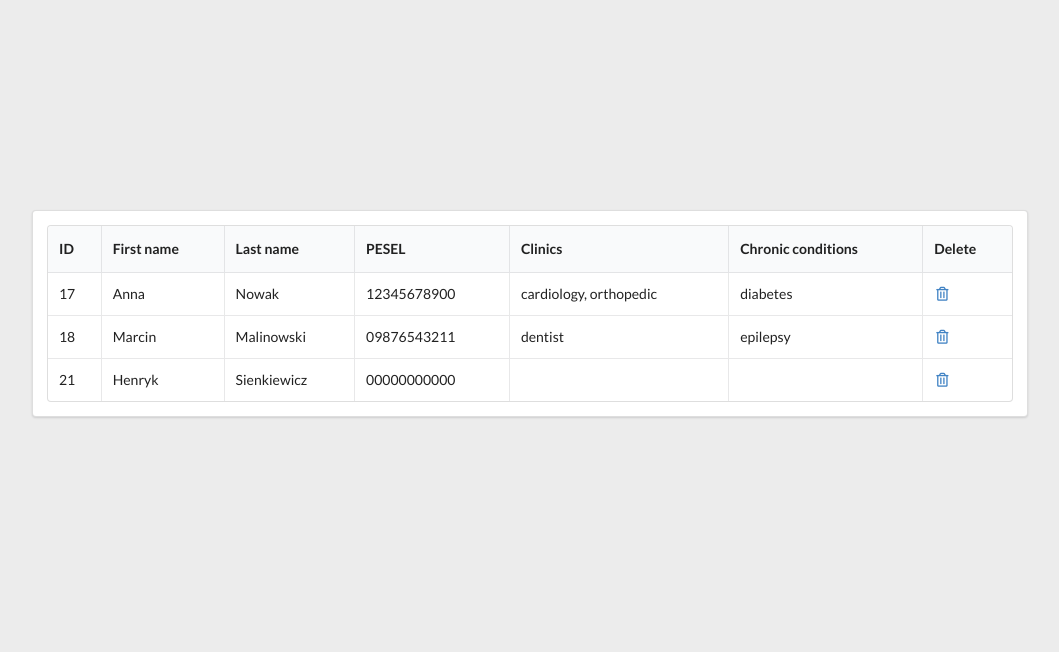
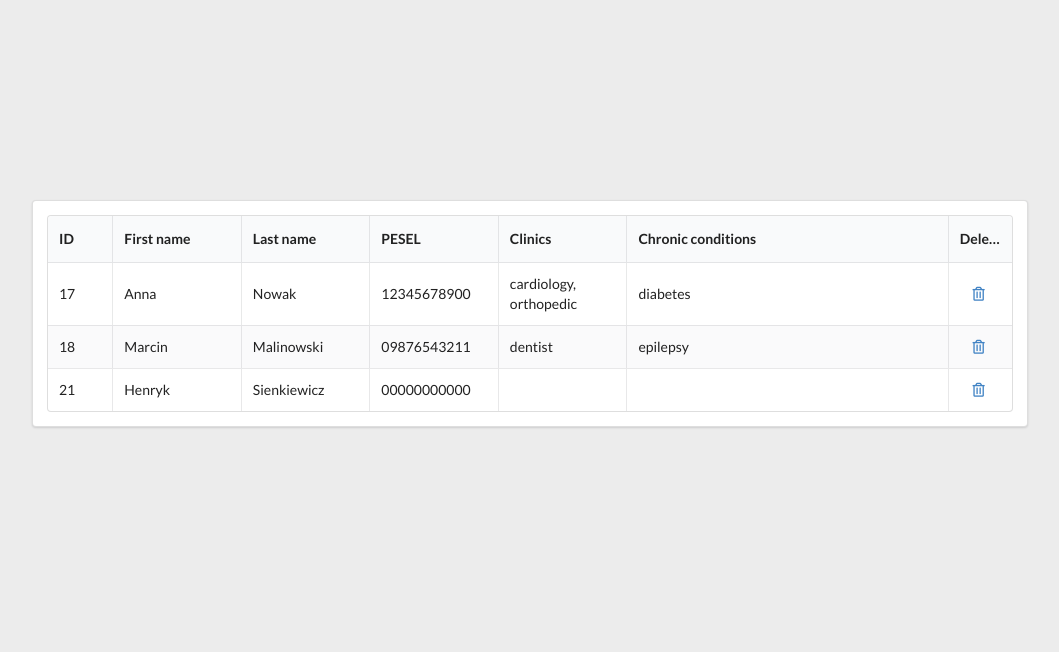
Before and after one commit to IzabelaPopiel/medical_record, a Django app: page /medrecord/open_record/ in a window 1280 px wide. Shown: the part 137-789 px from the top of the page, without its empty margins (110-1169 px from the left). Run offline with Django 3.2, Linux system fonts and the light colour scheme; data comes from the database, SQL or seed files in the repository.

Commit message:
column width modified

```diff
--- a/medrecord/templates/medrecord/open_record.html
+++ b/medrecord/templates/medrecord/open_record.html
@@ -46,40 +46,30 @@
 
 <div class="ui middle aligned center aligned grid">
     <div class="column">
-        {% if messages %}
-        {% for message in messages %}
-        <div class="ui error message">
-            <div class="header">
-                {{ message }}
-            </div>
-        </div>
-        {% endfor %}
-
-        {% endif %}
 
         <div class="ui segment">
-            <table class="ui celled table">
+            <table class="ui fixed celled striped top aligned table">
                 <thead>
                 <tr>
-                    <th>ID</th>
-                    <th>First name</th>
-                    <th>Last name</th>
-                    <th>PESEL</th>
-                    <th>Clinics</th>
-                    <th>Chronic conditions</th>
-                    <th>Delete</th>
+                    <th class="one wide">ID</th>
+                    <th class="two wide">First name</th>
+                    <th class="two wide">Last name</th>
+                    <th class="two wide">PESEL</th>
+                    <th class="two wide">Clinics</th>
+                    <th class="five wide">Chronic conditions</th>
+                    <th class="one wide center aligned">Delete</th>
                 </tr>
                 </thead>
                 <tbody>
                 {% for patient in patients %}
                 <tr>
-                    <td data-label="First name">{{patient.id}}</td>
+                    <td data-label="ID">{{patient.id}}</td>
                     <td data-label="First name">{{patient.first_name}}</td>
                     <td data-label="Last name">{{patient.last_name}}</td>
                     <td data-label="PESEL">{{patient.pesel}}</td>
                     <td data-label="Clinics">{{patient.clinics}}</td>
                     <td data-label="Chronic conditions">{{patient.chronic_conditions}}</td>
-                    <td data-label="Delete">
+                    <td data-label="Delete" class="center aligned">
                         <a href="/medrecord/delete/{{ patient.id }}"><i class="trash alternate outline icon"></i></a>
                     </td>
                     {% endfor %}
--- a/medrecord/templates/medrecord/save_patient.html
+++ b/medrecord/templates/medrecord/save_patient.html
@@ -115,7 +115,7 @@
 
                 <div class="field">
 
-                    <textarea class="ui" rows="2" placeholder="Chronic conditions" name="chronic_conditions"></textarea>
+                    <textarea class="ui" rows="2" placeholder="Chronic conditions" name="chronic_conditions" maxlength="1000"></textarea>
                 </div>
 
                 <button class="ui fluid large orange submit button" type="submit">Save data</button>
```
